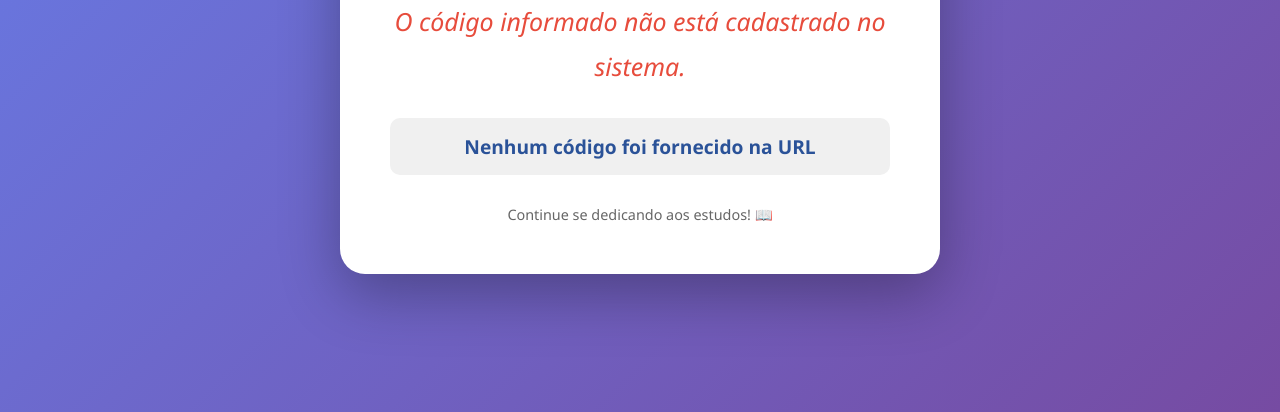
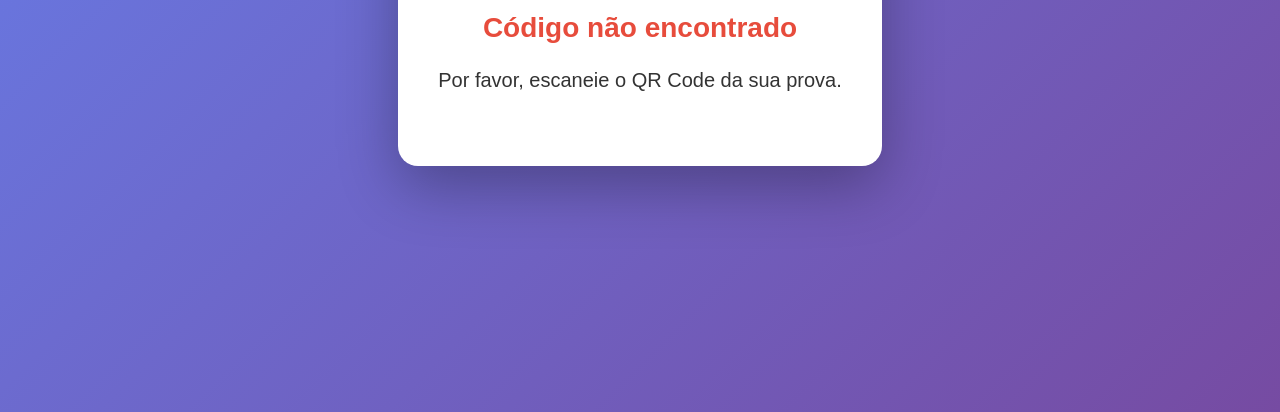
Before and after one commit to Prof-Tec-Inov-Anfer/motivacao-alunos, a plain HTML site: page index.html in a window 1280 px wide. Shown: the part 388-800 px from the top of the page. Drawn offline with Linux system fonts and the light colour scheme.

Commit message:
Update index.html

```diff
--- a/index.html
+++ b/index.html
@@ -3,34 +3,38 @@
 <head>
     <meta charset="UTF-8">
     <meta name="viewport" content="width=device-width, initial-scale=1.0">
-    <title>Mensagem Motivacional - Prof. André Fernando</title>
+    <title>Mensagem Especial para Você!</title>
     <style>
-        * { margin: 0; padding: 0; box-sizing: border-box; }
+        * {
+            margin: 0;
+            padding: 0;
+            box-sizing: border-box;
+        }
 
         body {
-            font-family: 'Segoe UI', Tahoma, Geneva, Verdana, sans-serif;
-            background: linear-gradient(135deg, #667eea 0%, #764ba2 100%);
+            font-family: 'Arial', sans-serif;
+            min-height: 100vh;
             display: flex;
             align-items: center;
             justify-content: center;
-            min-height: 100vh;
+            background: linear-gradient(135deg, #667eea 0%, #764ba2 100%);
             padding: 20px;
         }
 
-        .card {
+        .container {
             background: white;
-            border-radius: 25px;
-            padding: 50px;
-            max-width: 600px;
+            border-radius: 20px;
+            box-shadow: 0 20px 60px rgba(0,0,0,0.3);
+            padding: 40px;
+            max-width: 500px;
             text-align: center;
-            box-shadow: 0 20px 60px rgba(0,0,0,0.3);
-            animation: slideIn 0.5s ease-out;
+            animation: fadeIn 0.8s ease-in;
         }
 
-        @keyframes slideIn {
+        @keyframes fadeIn {
             from {
                 opacity: 0;
-                transform: translateY(-30px);
+                transform: translateY(20px);
             }
             to {
                 opacity: 1;
@@ -41,147 +45,299 @@
         .emoji {
             font-size: 80px;
             margin-bottom: 20px;
-            animation: bounce 1s infinite;
+            animation: bounce 2s infinite;
         }
 
         @keyframes bounce {
-            0%, 100% { transform: translateY(0); }
-            50% { transform: translateY(-10px); }
+            0%, 100% {
+                transform: translateY(0);
+            }
+            50% {
+                transform: translateY(-10px);
+            }
         }
 
         h1 {
             color: #2a5298;
-            margin-bottom: 15px;
-            font-size: 2.5em;
-        }
-
-        .aluno-nome {
-            color: #667eea;
-            font-size: 1.5em;
-            font-weight: bold;
-            margin-bottom: 25px;
+            font-size: 28px;
+            margin-bottom: 20px;
         }
 
         .mensagem {
-            font-size: 1.3em;
-            line-height: 1.8;
+            font-size: 20px;
+            line-height: 1.6;
             color: #333;
             margin-bottom: 30px;
-            font-style: italic;
+            font-weight: 500;
         }
 
-        .info-box {
-            background: linear-gradient(135deg, #667eea 0%, #764ba2 100%);
-            color: white;
-            padding: 20px;
-            border-radius: 15px;
-            margin-top: 30px;
+        .assinatura {
+            font-size: 16px;
+            color: #666;
+            font-style: italic;
+            border-top: 2px solid #667eea;
+            padding-top: 20px;
         }
 
-        .info-item {
-            margin: 10px 0;
-            font-size: 1.1em;
+        .nome-aluno {
+            color: #764ba2;
+            font-weight: bold;
+            font-size: 24px;
+            margin-bottom: 15px;
         }
 
-        .codigo-box {
-            background: #f0f0f0;
-            padding: 15px;
-            border-radius: 10px;
-            margin-top: 20px;
-            font-weight: bold;
-            font-size: 1.2em;
-            color: #2a5298;
+        .erro {
+            color: #e74c3c;
         }
 
-        .footer {
-            margin-top: 30px;
-            color: #666;
-            font-size: 0.9em;
-        }
-
-        .error {
-            color: #e74c3c;
-            font-size: 1.2em;
+        .stars {
+            font-size: 30px;
+            margin: 20px 0;
         }
     </style>
 </head>
 <body>
-    <div class="card">
-        <div class="emoji" id="emoji">🌟</div>
-        <h1 id="titulo">Carregando...</h1>
-        <div class="aluno-nome" id="aluno-nome"></div>
-        <div class="mensagem" id="mensagem"></div>
-        <div class="info-box" id="info-box" style="display: none;">
-            <div class="info-item">📚 <strong>Disciplina:</strong> Língua Portuguesa</div>
-            <div class="info-item">👨‍🏫 <strong>Professor:</strong> André Fernando</div>
-            <div class="info-item">🏫 <strong>Escola:</strong> E.E. Francisco Barreto Leme</div>
-        </div>
-        <div class="codigo-box" id="codigo-box"></div>
-        <div class="footer">
-            <p>Continue se dedicando aos estudos! 📖</p>
-        </div>
+    <div class="container" id="conteudo">
+        <div class="emoji">⏳</div>
+        <h1>Carregando sua mensagem...</h1>
     </div>
 
     <script>
-        const alunosDatabase = {
-            "7482": { nome: "BRUNO RODRIGUES SILVA", turma: "1ª Série A", numero: 2, frase: "A leitura amplia horizontes de conhecimento." },
-            "5239": { nome: "CRISTIAN DOS SANTOS CORREA", turma: "1ª Série A", numero: 4, frase: "Seu esforço genuíno faz toda a diferença." },
-            "8156": { nome: "DAVI OLIVEIRA MEIRELES", turma: "1ª Série A", numero: 5, frase: "Você tem um potencial incrível para crescer." },
-            "3947": { nome: "FABIO LEONARDO FERNANDES VELIDO", turma: "1ª Série A", numero: 6, frase: "Cada desafio superado te torna mais forte." },
-            "6821": { nome: "IAN PEREIRA TAVARES", turma: "1ª Série A", numero: 7, frase: "Sua dedicação aos estudos é admirável." },
-            "2574": { nome: "JULIA ROBERTA DA SILVA", turma: "1ª Série A", numero: 9, frase: "Continue acreditando no seu potencial único." },
-            "9163": { nome: "LAIS DA SILVA CONCEICAO", turma: "1ª Série A", numero: 12, frase: "Você está construindo um futuro brilhante." },
-            "4738": { nome: "NICOLY DO NASCIMENTO RODRIGUES", turma: "1ª Série A", numero: 13, frase: "Sua persistência é a chave do sucesso." },
-            "5892": { nome: "PAOLA ROSARIA DE LIMA DOS SANTOS", turma: "1ª Série A", numero: 15, frase: "Cada página lida te aproxima dos objetivos." },
-            "7345": { nome: "PAULA EDUARDA FAVORETO FERREIRA", turma: "1ª Série A", numero: 16, frase: "Você é capaz de alcançar grandes conquistas." },
-            "2916": { nome: "STHEFANY CAMILLI NASCIMENTO GOMES SILVA", turma: "1ª Série A", numero: 18, frase: "Seu comprometimento faz a diferença sempre." },
-            "8427": { nome: "VICTOR GABRIEL DA SILVA CARQUIOLO", turma: "1ª Série A", numero: 19, frase: "Continue firme na busca pelo conhecimento." },
-            "6153": { nome: "MARIA LUISA DE JESUS THIMOTEO", turma: "1ª Série A", numero: 20, frase: "Você está evoluindo a cada novo desafio." },
-            "3784": { nome: "BIANCA GOMES GONCALVES", turma: "1ª Série A", numero: 21, frase: "Sua curiosidade é uma grande aliada sempre." },
-            "9521": { nome: "MURILO DUARTE ALVES CARO DE GODOY", turma: "1ª Série A", numero: 29, frase: "Você demonstra maturidade em seus estudos." },
-            "4269": { nome: "NIKOLY SANCHES CANARI", turma: "1ª Série A", numero: 34, frase: "Sua evolução ao longo do tempo impressiona." },
-            "7658": { nome: "GABRIEL HENRIQUE DE MELO ROCHA", turma: "1ª Série A", numero: 35, frase: "Continue investindo no seu desenvolvimento pessoal." },
-            "5134": { nome: "KAUA JOSE ALVES GOMES", turma: "1ª Série A", numero: 45, frase: "Você tem um olhar crítico admirável." },
-            "2847": { nome: "NICOLY EMANUELLE FLORIANO GODOI", turma: "1ª Série A", numero: 46, frase: "Sua determinação é inspiradora para todos." },
-            "6943": { nome: "KARLOS ALEXANDRE LEAO DE SOUSA", turma: "1ª Série B", numero: 1, frase: "Você já superou tantos desafios importantes." },
-            "8217": { nome: "BRUNO ARCELINA RIBEIRO", turma: "1ª Série B", numero: 2, frase: "Sua resiliência é uma qualidade excepcional." },
-            "3562": { nome: "CESAR HERMINIO ROMANO JUNIOR", turma: "1ª Série B", numero: 3, frase: "Continue enfrentando obstáculos com coragem sempre." },
-            "9185": { nome: "SOPHIA IOTTI NAVARRO", turma: "1ª Série B", numero: 6, frase: "Cada dificuldade vencida te prepara melhor." },
-            "4728": { nome: "EMILY NUNES DE QUEIROZ", turma: "1ª Série B", numero: 7, frase: "Você é mais forte do que imagina." },
-            "7391": { nome: "ERIC XAVIER DE JESUS", turma: "1ª Série B", numero: 8, frase: "Seus sonhos são válidos e alcançáveis." },
-            "2456": { nome: "JULIANE ROBERTA REIS DA SILVA", turma: "1ª Série B", numero: 9, frase: "O futuro pertence aos que acreditam." },
-            "8634": { nome: "ANA LUIZA COCIELLO PRINCEPE", turma: "1ª Série B", numero: 10, frase: "Você está construindo bases sólidas do sucesso." },
-            "5179": { nome: "MARY EDUARDA DA SILVA", turma: "1ª Série B", numero: 11, frase: "Suas escolhas de hoje moldam o amanhã." },
-            "3942": { nome: "VERONICA SOUZA BISPO", turma: "1ª Série B", numero: 12, frase: "A leitura abre portas para mundos infinitos." },
-            "6285": { nome: "VINICIUS ALEXANDRE ROSA CARDOSO", turma: "1ª Série B", numero: 13, frase: "Dominar a língua é dominar a expressão." },
-            "9517": { nome: "LUIZ FELIPE RODRIGUES SANTOS", turma: "1ª Série B", numero: 14, frase: "Cada texto interpretado amplia sua visão." },
-            "4863": { nome: "ANTONY RAFAEL JOAQUIM DOS SANTOS", turma: "1ª Série B", numero: 15, frase: "A palavra tem poder e você aprende." },
-            "7249": { nome: "THAILA DA COSTA SANTOS", turma: "1ª Série B", numero: 16, frase: "Ler é viajar sem sair do lugar." },
-            "2735": { nome: "JULIANA VICTÓRIA GOMES DA SILVA", turma: "1ª Série B", numero: 17, frase: "Você faz parte de uma turma incrível." },
-            "8491": { nome: "DILAN ESTEBAN PEDREROS CARDENA", turma: "1ª Série B", numero: 18, frase: "Sua presença enriquece nossa sala de aula." },
-            "5628": { nome: "LARISSA FERNANDES DE SOUZA", turma: "1ª Série B", numero: 19, frase: "Aprender é mais bonito quando compartilhado sempre." },
-            "3154": { nome: "JENIFFER ROSA FERREIRA DOS SANTOS", turma: "1ª Série B", numero: 22, frase: "Você inspira seus colegas com dedicação." },
-            "9376": { nome: "CAIQUE SOUZA DE OLIVEIRA", turma: "1ª Série B", numero: 23, frase: "Nossa turma é melhor porque você está." }
+        const mensagens = {
+            // 1ª SÉRIE A
+            "7482": {
+                nome: "Bruno Rodrigues Silva",
+                emoji: "🌟",
+                mensagem: "Seu potencial é ilimitado! Continue brilhando e transformando desafios em oportunidades de crescimento."
+            },
+            "5239": {
+                nome: "Cristian dos Santos Correa",
+                emoji: "🚀",
+                mensagem: "Você tem uma capacidade incrível de superar obstáculos. Cada passo que você dá é uma vitória!"
+            },
+            "8156": {
+                nome: "Davi Oliveira Meireles",
+                emoji: "💪",
+                mensagem: "Sua determinação é inspiradora! Continue acreditando em si mesmo, pois você é capaz de grandes conquistas."
+            },
+            "3947": {
+                nome: "Fabio Leonardo Fernandes Velido",
+                emoji: "🎯",
+                mensagem: "Seu foco e dedicação fazem toda a diferença. Continue firme em seus objetivos!"
+            },
+            "6821": {
+                nome: "Ian Pereira Tavares",
+                emoji: "📚",
+                mensagem: "Seu amor pelo conhecimento é admirável. Continue explorando, questionando e aprendendo!"
+            },
+            "2574": {
+                nome: "Julia Roberta da Silva",
+                emoji: "🌈",
+                mensagem: "Você traz luz e positividade para tudo que faz. Sua energia contagiante inspira todos ao seu redor!"
+            },
+            "9163": {
+                nome: "Lais da Silva Conceição",
+                emoji: "✨",
+                mensagem: "Seu brilho próprio ilumina o caminho. Continue sendo essa pessoa única e especial que você é!"
+            },
+            "4738": {
+                nome: "Nicoly do Nascimento Rodrigues",
+                emoji: "🦋",
+                mensagem: "Como uma borboleta, você está em constante transformação. Cada mudança te torna ainda mais forte!"
+            },
+            "5892": {
+                nome: "Paola Rosaria de Lima dos Santos",
+                emoji: "🌺",
+                mensagem: "Sua sensibilidade e inteligência são um presente. Continue florescendo e compartilhando sua beleza interior!"
+            },
+            "7345": {
+                nome: "Paula Eduarda Favoreto Ferreira",
+                emoji: "🎨",
+                mensagem: "Sua criatividade não tem limites! Continue pintando o mundo com suas cores únicas."
+            },
+            "2916": {
+                nome: "Sthefany Camilli Nascimento Gomes Silva",
+                emoji: "💎",
+                mensagem: "Você é rara e valiosa como um diamante. Sua autenticidade é seu maior tesouro!"
+            },
+            "8427": {
+                nome: "Victor Gabriel da Silva Carquiolo",
+                emoji: "⚡",
+                mensagem: "Sua energia e entusiasmo são contagiantes! Continue sendo essa força da natureza!"
+            },
+            "6153": {
+                nome: "Maria Luisa de Jesus Thimoteo",
+                emoji: "🌸",
+                mensagem: "Sua gentileza e sabedoria tocam corações. Continue espalhando bondade por onde passar!"
+            },
+            "3784": {
+                nome: "Bianca Gomes Gonçalves",
+                emoji: "🌟",
+                mensagem: "Seu sorriso ilumina qualquer ambiente. Continue sendo essa luz para todos nós!"
+            },
+            "9521": {
+                nome: "Murilo Duarte Alves Caro de Godoy",
+                emoji: "🧠",
+                mensagem: "Sua inteligência e raciocínio rápido são impressionantes. Continue desafiando limites!"
+            },
+            "4269": {
+                nome: "Nikoly Sanches Canari",
+                emoji: "🌻",
+                mensagem: "Como um girassol, você sempre busca a luz. Sua positividade é contagiante!"
+            },
+            "7658": {
+                nome: "Gabriel Henrique de Melo Rocha",
+                emoji: "🎸",
+                mensagem: "Você tem o ritmo certo para alcançar seus sonhos. Continue tocando a música da sua vida!"
+            },
+            "5134": {
+                nome: "Kaua Jose Alves Gomes",
+                emoji: "🏆",
+                mensagem: "Você nasceu para vencer! Cada desafio superado te prepara para conquistas ainda maiores."
+            },
+            "2847": {
+                nome: "Nicoly Emanuelle Floriano Godoi",
+                emoji: "💫",
+                mensagem: "Você é como uma estrela cadente: rara, brilhante e impossível de ignorar!"
+            },
+
+            // 1ª SÉRIE B
+            "6943": {
+                nome: "Karlos Alexandre Leão de Sousa",
+                emoji: "🦁",
+                mensagem: "Como um leão, você tem força e coragem dentro de si. Continue rugindo seu sucesso!"
+            },
+            "8217": {
+                nome: "Bruno Arcelina Ribeiro",
+                emoji: "🔥",
+                mensagem: "Sua paixão pelo aprendizado é como uma chama que nunca se apaga. Continue queimando brilhante!"
+            },
+            "3562": {
+                nome: "Cesar Herminio Romano Junior",
+                emoji: "👑",
+                mensagem: "Você tem espírito de guerreiro! Cada batalha vencida te aproxima do seu trono de conquistas."
+            },
+            "9185": {
+                nome: "Sophia Iotti Navarro",
+                emoji: "🦄",
+                mensagem: "Sua singularidade é mágica! Continue sendo essa pessoa única que encanta a todos."
+            },
+            "4728": {
+                nome: "Emily Nunes de Queiroz",
+                emoji: "🌙",
+                mensagem: "Como a lua, você ilumina até as noites mais escuras. Sua presença faz diferença!"
+            },
+            "7391": {
+                nome: "Eric Xavier de Jesus",
+                emoji: "⚔️",
+                mensagem: "Você é um guerreiro do conhecimento! Continue lutando por seus sonhos com essa bravura."
+            },
+            "2456": {
+                nome: "Juliane Roberta Reis da Silva",
+                emoji: "🎭",
+                mensagem: "Você tem o dom de encantar e inspirar. Continue sendo protagonista da sua história!"
+            },
+            "8634": {
+                nome: "Ana Luiza Cociello Princepe",
+                emoji: "👸",
+                mensagem: "Você tem a elegância de uma princesa e a força de uma rainha. Continue reinando!"
+            },
+            "5179": {
+                nome: "Mary Eduarda da Silva",
+                emoji: "🌠",
+                mensagem: "Você é uma estrela em ascensão! Seu futuro brilhante já começou."
+            },
+            "3942": {
+                nome: "Veronica Souza Bispo",
+                emoji: "📖",
+                mensagem: "Cada página que você vira é um novo mundo. Continue sendo essa exploradora de histórias!"
+            },
+            "6285": {
+                nome: "Vinicius Alexandre Rosa Cardoso",
+                emoji: "🎯",
+                mensagem: "Seu foco é preciso como uma flecha. Continue mirando alto e acertando em cheio!"
+            },
+            "9517": {
+                nome: "Luiz Felipe Rodrigues Santos",
+                emoji: "🧭",
+                mensagem: "Você tem uma bússola interna que sempre aponta para o sucesso. Continue navegando!"
+            },
+            "4863": {
+                nome: "Antony Rafael Joaquim dos Santos",
+                emoji: "⚡",
+                mensagem: "Sua energia é eletrizante! Continue carregando o ambiente com seu entusiasmo."
+            },
+            "7249": {
+                nome: "Thaila da Costa Santos",
+                emoji: "🦋",
+                mensagem: "Você está em plena transformação. Prepare-se para voar ainda mais alto!"
+            },
+            "2735": {
+                nome: "Juliana Victória Gomes da Silva",
+                emoji: "🏅",
+                mensagem: "Vitória já está no seu nome e no seu destino! Continue conquistando seus objetivos."
+            },
+            "8491": {
+                nome: "Dilan Esteban Pedreros Cardena",
+                emoji: "🌎",
+                mensagem: "Você traz diversidade e riqueza cultural. Sua presença nos ensina a ver o mundo de forma mais ampla!"
+            },
+            "5628": {
+                nome: "Larissa Fernandes de Souza",
+                emoji: "☀️",
+                mensagem: "Como o sol, você aquece os corações por onde passa. Continue sendo essa luz!"
+            },
+            "3154": {
+                nome: "Jeniffer Rosa Ferreira dos Santos",
+                emoji: "🌹",
+                mensagem: "Como uma rosa, você combina beleza com força. Continue florescendo!"
+            },
+            "9376": {
+                nome: "Caique Souza de Oliveira",
+                emoji: "🚀",
+                mensagem: "Seu potencial está prestes a decolar! Prepare-se para alcançar as estrelas."
+            }
         };
 
-        const params = new URLSearchParams(window.location.search);
-        const codigo = params.get('codigo') || params.get('c') || '';
-        const aluno = alunosDatabase[codigo];
+        function mostrarMensagem() {
+            const urlParams = new URLSearchParams(window.location.search);
+            const codigo = urlParams.get('codigo');
+            const container = document.getElementById('conteudo');
 
-        if (aluno) {
-            document.getElementById('emoji').textContent = '🎉';
-            document.getElementById('titulo').textContent = 'Parabéns!';
-            document.getElementById('aluno-nome').textContent = aluno.nome;
-            document.getElementById('mensagem').textContent = `"${aluno.frase}"`;
-            document.getElementById('info-box').style.display = 'block';
-            document.getElementById('codigo-box').innerHTML = `<strong>Código:</strong> #${codigo}<br><strong>Turma:</strong> ${aluno.turma}<br><strong>Número:</strong> ${aluno.numero}`;
-        } else {
-            document.getElementById('emoji').textContent = '❓';
-            document.getElementById('titulo').textContent = 'Código Não Encontrado';
-            document.getElementById('aluno-nome').style.display = 'none';
-            document.getElementById('mensagem').innerHTML = '<span class="error">O código informado não está cadastrado no sistema.</span>';
-            document.getElementById('codigo-box').innerHTML = codigo ? `<strong>Código informado:</strong> #${codigo}` : '<strong>Nenhum código foi fornecido na URL</strong>';
+            if (!codigo) {
+                container.innerHTML = `
+                    <div class="emoji">❓</div>
+                    <h1 class="erro">Código não encontrado</h1>
+                    <p class="mensagem">Por favor, escaneie o QR Code da sua prova.</p>
+                `;
+                return;
+            }
+
+            const dados = mensagens[codigo];
+
+            if (!dados) {
+                container.innerHTML = `
+                    <div class="emoji">😕</div>
+                    <h1 class="erro">Código inválido</h1>
+                    <p class="mensagem">O código "${codigo}" não foi encontrado.</p>
+                `;
+                return;
+            }
+
+            container.innerHTML = `
+                <div class="emoji">${dados.emoji}</div>
+                <div class="nome-aluno">${dados.nome}</div>
+                <div class="stars">⭐⭐⭐</div>
+                <div class="mensagem">"${dados.mensagem}"</div>
+                <div class="assinatura">
+                    Com carinho,<br>
+                    <strong>Prof. André Fernando</strong><br>
+                    E.E. Francisco Barreto Leme
+                </div>
+            `;
         }
+
+        window.onload = mostrarMensagem;
     </script>
 </body>
 </html>
```
